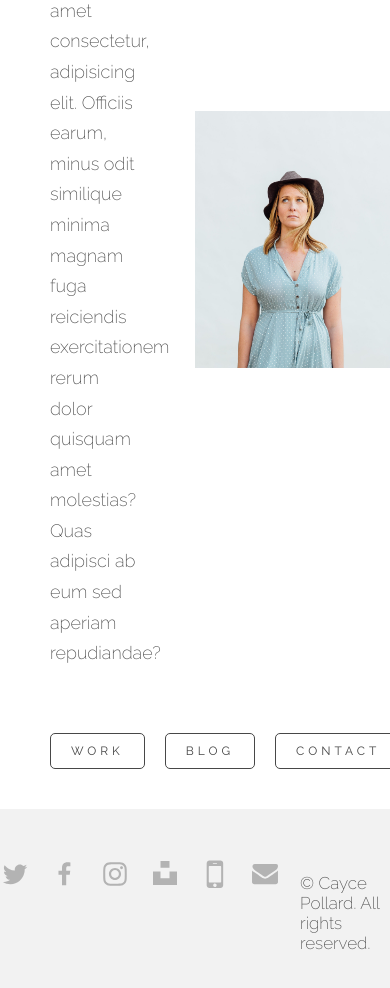
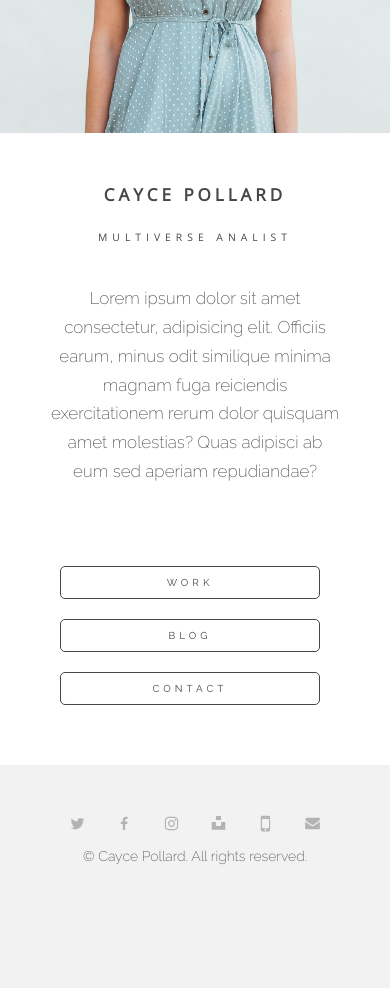
Before and after one commit to shaonkabir8/card-landing-page, a React app: page / in a window 390 px wide. Shown: the part 380-1368 px from the top of the page. After the commit the page ends 1294 px from the top, so only its background shows below. Built offline with nearby package versions, Linux system fonts and the light colour scheme.

Commit message:
style: add responsive css for homepage

```diff
--- /dev/null
+++ b/src/assets/sass/_responsive.scss
@@ -0,0 +1,121 @@
+/*
+  ##Device = Laptops, Desktops
+  ##Screen = B/w 1025px to 1280px
+*/
+
+@media (max-width: 1140px) {
+  .container {
+    max-width: 90rem;
+  }
+  .card__header {
+    font-size: 2.5rem;
+  }
+  .card .menu__link {
+    font-size: 1rem;
+    padding: 1rem;
+  }
+  .card__paragraph {
+    font-size: 1.7rem;
+  }
+}
+
+/*
+    ##Device = Tablets, Ipads (portrait)
+    ##Screen = B/w 768px to 1024px
+  */
+
+// @media (min-width: 768px) and (max-width: 896px) {
+//   .container {
+//     max-width: 80rem;
+//   }
+//   .card__header {
+//     font-size: 1.8rem;
+//   }
+
+//   .footer__social--link {
+//     height: 2.5rem;
+//     width: 2.5rem;
+//     line-height: 2.5rem;
+//   }
+//   .card__paragraph {
+//     font-size: 1.5rem;
+//   }
+// }
+
+@media (max-width: 980px) {
+  .container {
+    max-width: 75rem;
+  }
+
+  .card {
+    flex-direction: column-reverse;
+    text-align: center;
+    &__area,
+    &-img {
+      width: 100%;
+    }
+    & .menu__list {
+      justify-content: center;
+    }
+  }
+
+  .footer {
+    &__social--link {
+      height: 2rem;
+      width: 2rem;
+      line-height: 2rem;
+      margin: 0 1.5rem;
+    }
+    &__content {
+      justify-content: center;
+      align-items: center;
+      flex-direction: column;
+    }
+    &__copyright {
+      font-size: 1.4rem;
+      margin-top: 1.6rem;
+    }
+  }
+}
+
+//
+@media (max-width: 730px) {
+  .container__inner {
+    padding-top: 0;
+  }
+  .footer__social--link {
+    height: 1.7rem;
+    width: 1.7rem;
+    line-height: 1.7rem;
+    margin: 0 1.5rem;
+  }
+}
+
+@media (max-width: 480px) {
+  .card__header {
+    font-size: 1.7rem;
+    &--meta {
+      font-size: 61%;
+    }
+  }
+  .menu {
+    &__list {
+      flex-direction: column;
+    }
+    &__item {
+      margin-right: 0;
+      margin: 1rem;
+    }
+    &__link {
+      display: block;
+      padding: 1.8rem;
+    }
+  }
+}
+
+// Mobile Screen
+@media (max-width: 390px) {
+  .card__header {
+    letter-spacing: 4px;
+  }
+}
--- a/src/assets/sass/main.scss
+++ b/src/assets/sass/main.scss
@@ -2,3 +2,4 @@
 @import "./base";
 @import "./home";
 @import "./footer";
+@import "./responsive";
```
